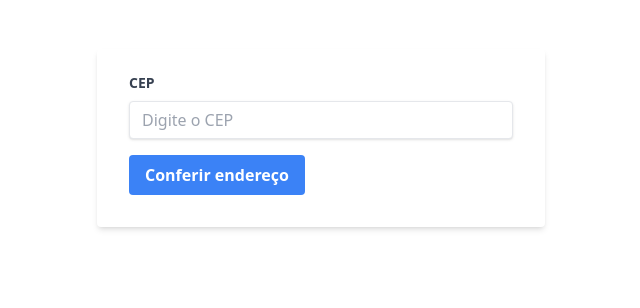
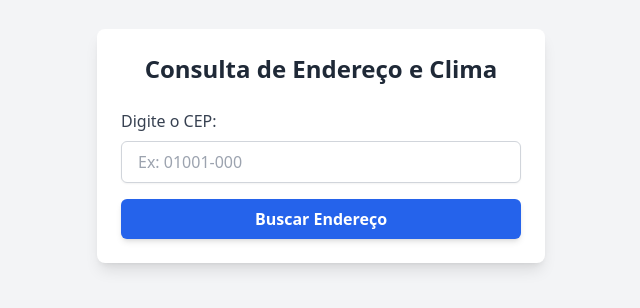
Before and after one commit to efpatti/tempo-cep, a React (Create React App) app: page / in a window 1280 px wide. Shown: the part 254-562 px from the top of the page, without its empty margins (319-959 px from the left). Built offline with nearby package versions, Linux system fonts and the light colour scheme.

Commit message:
cep é formatado pro usuario

```diff
--- a/src/App.js
+++ b/src/App.js
@@ -7,18 +7,34 @@ const App = () => {
  const [address, setAddress] = useState(null);
  const [error, setError] = useState(null);
  const [city, setCity] = useState("");
- const [loading, setLoading] = useState(false); // Estado de loading corrigido
+ const [loading, setLoading] = useState(false);
+
+ // Função para formatar o CEP enquanto o usuário digita
+ const formatCep = (value) => {
+  const cepNumerico = value.replace(/\D/g, ""); // Remove tudo que não for número
+  return cepNumerico.length > 5
+   ? `${cepNumerico.slice(0, 5)}-${cepNumerico.slice(5, 8)}`
+   : cepNumerico;
+ };
 
  const handleChange = (event) => {
-  setCep(event.target.value);
+  const formattedCep = formatCep(event.target.value);
+  setCep(formattedCep);
  };
 
  const handleSubmit = async (event) => {
   event.preventDefault();
   setError(null);
 
+  if (cep.length !== 9) {
+   setError("CEP inválido. Formato correto: 00000-000");
+   return;
+  }
+
   try {
-   const response = await axios.get(`https://viacep.com.br/ws/${cep}/json/`);
+   const response = await axios.get(
+    `https://viacep.com.br/ws/${cep.replace("-", "")}/json/`
+   );
    setAddress(response.data);
    setCity(response.data.localidade);
   } catch (error) {
@@ -30,7 +46,7 @@ const App = () => {
  const weatherApi = async (eventWeather) => {
   eventWeather.preventDefault();
   setError(null);
-  setLoading(true); // Inicia o loading
+  setLoading(true);
 
   try {
    const response = await axios.get(
@@ -52,69 +68,60 @@ const App = () => {
    setError("Cidade não encontrada");
    console.error(error);
   } finally {
-   setLoading(false); // Finaliza o loading
+   setLoading(false);
   }
  };
 
  return (
-  <div className="flex justify-center items-center h-screen">
-   <div className="w-full max-w-md">
+  <div className="flex justify-center items-center min-h-screen bg-gray-100 p-6">
+   <div className="w-full max-w-md bg-white shadow-lg rounded-lg p-6">
+    <h1 className="text-2xl font-semibold text-center text-gray-800 mb-6">
+     Consulta de Endereço e Clima
+    </h1>
+
     {!address && (
-     <form
-      onSubmit={handleSubmit}
-      className="bg-white shadow-md rounded px-8 pt-6 pb-8 mb-4"
-     >
-      <div className="mb-4">
-       <label
-        className="block text-gray-700 text-sm font-bold mb-2"
-        htmlFor="cep"
-       >
-        CEP
+     <form onSubmit={handleSubmit} className="space-y-4">
+      <div>
+       <label className="block text-gray-700 font-medium mb-2">
+        Digite o CEP:
        </label>
        <input
-        className="shadow appearance-none border rounded w-full py-2 px-3 text-gray-700 leading-tight focus:outline-none focus:shadow-outline"
-        id="cep"
+        className="w-full px-4 py-2 border border-gray-300 rounded-md shadow-sm focus:outline-none focus:ring-2 focus:ring-blue-400 transition"
         type="text"
-        placeholder="Digite o CEP"
+        placeholder="Ex: 01001-000"
         value={cep}
         onChange={handleChange}
+        maxLength={9} // Limita o número de caracteres no input
        />
       </div>
-      <div className="flex items-center justify-between">
-       <button
-        className="bg-blue-500 hover:bg-blue-700 text-white font-bold py-2 px-4 rounded focus:outline-none focus:shadow-outline"
-        type="submit"
-       >
-        Conferir endereço
-       </button>
-      </div>
+      <button
+       className="w-full bg-blue-600 text-white py-2 rounded-md hover:bg-blue-700 transition font-semibold shadow-md"
+       type="submit"
+      >
+       Buscar Endereço
+      </button>
      </form>
     )}
 
     {address && (
-     <div
-      className="bg-green-100 border-l-4 border-green-500 text-green-700 p-4 mb-4 w-full rounded-md shadow-md"
-      role="alert"
-     >
-      <p className="font-bold">Endereço:</p>
+     <div className="mt-6 p-4 bg-green-100 border-l-4 border-green-500 rounded-md shadow-md">
+      <p className="text-lg font-semibold text-green-800">Endereço:</p>
       <p>{address.logradouro || "Logradouro não disponível"}</p>
       <p>{address.bairro || "Bairro não disponível"}</p>
       <p>
        {address.localidade} - {address.uf}
       </p>
 
-      <div className="flex items-center mt-4 gap-2">
+      <div className="flex justify-between mt-4">
        <button
-        className={`w-1/2 rounded-md border border-green-500 p-2 hover:bg-opacity-50 hover:bg-green-500 ease-in-out duration-150 hover:text-white ${
-         loading || weather ? "opacity-0" : "opacity-100"
-        }`}
+        className="w-1/2 bg-green-600 text-white py-2 rounded-md hover:bg-green-700 transition font-semibold shadow-md disabled:opacity-50"
         onClick={weatherApi}
-        disabled={loading} // Desabilita o botão enquanto carrega
+        disabled={loading || weather}
        >
-        Conferir temperatura
+        {loading ? "Carregando..." : "Ver Temperatura"}
        </button>
        <button
-        className="w-1/2 rounded-md border border-green-500 p-2 hover:bg-opacity-50 hover:bg-green-500 ease-in-out duration-150 hover:text-white"
+        className="w-1/2 bg-red-600 text-white py-2 rounded-md hover:bg-red-700 transition font-semibold shadow-md ml-2"
         onClick={() => {
          setCep("");
          setAddress(null);
@@ -123,34 +130,22 @@ const App = () => {
          setError(null);
         }}
        >
-        Buscar outro CEP
+        Novo CEP
        </button>
       </div>
      </div>
     )}
 
-    {loading && (
-     <div className="flex justify-center items-center p-4 h-20">
-      <h1>Carregando...</h1>
-     </div>
-    )}
-
     {weather && !loading && (
-     <div
-      className="bg-blue-100 border-l-4 border-blue-500 text-blue-700 p-4 mb-4"
-      role="alert"
-     >
-      <p className="font-bold">Temperatura:</p>
-      <p>{weather}°C</p>
+     <div className="mt-4 p-4 bg-blue-100 border-l-4 border-blue-500 rounded-md shadow-md">
+      <p className="text-lg font-semibold text-blue-800">Temperatura Atual:</p>
+      <p className="text-2xl font-bold">{weather}°C</p>
      </div>
     )}
 
     {error && (
-     <div
-      className="bg-red-100 border-l-4 border-red-500 text-red-700 p-4 mb-4"
-      role="alert"
-     >
-      <p className="font-bold">Erro:</p>
+     <div className="mt-4 p-4 bg-red-100 border-l-4 border-red-500 rounded-md shadow-md">
+      <p className="text-lg font-semibold text-red-800">Erro:</p>
       <p>{error}</p>
      </div>
     )}
```
